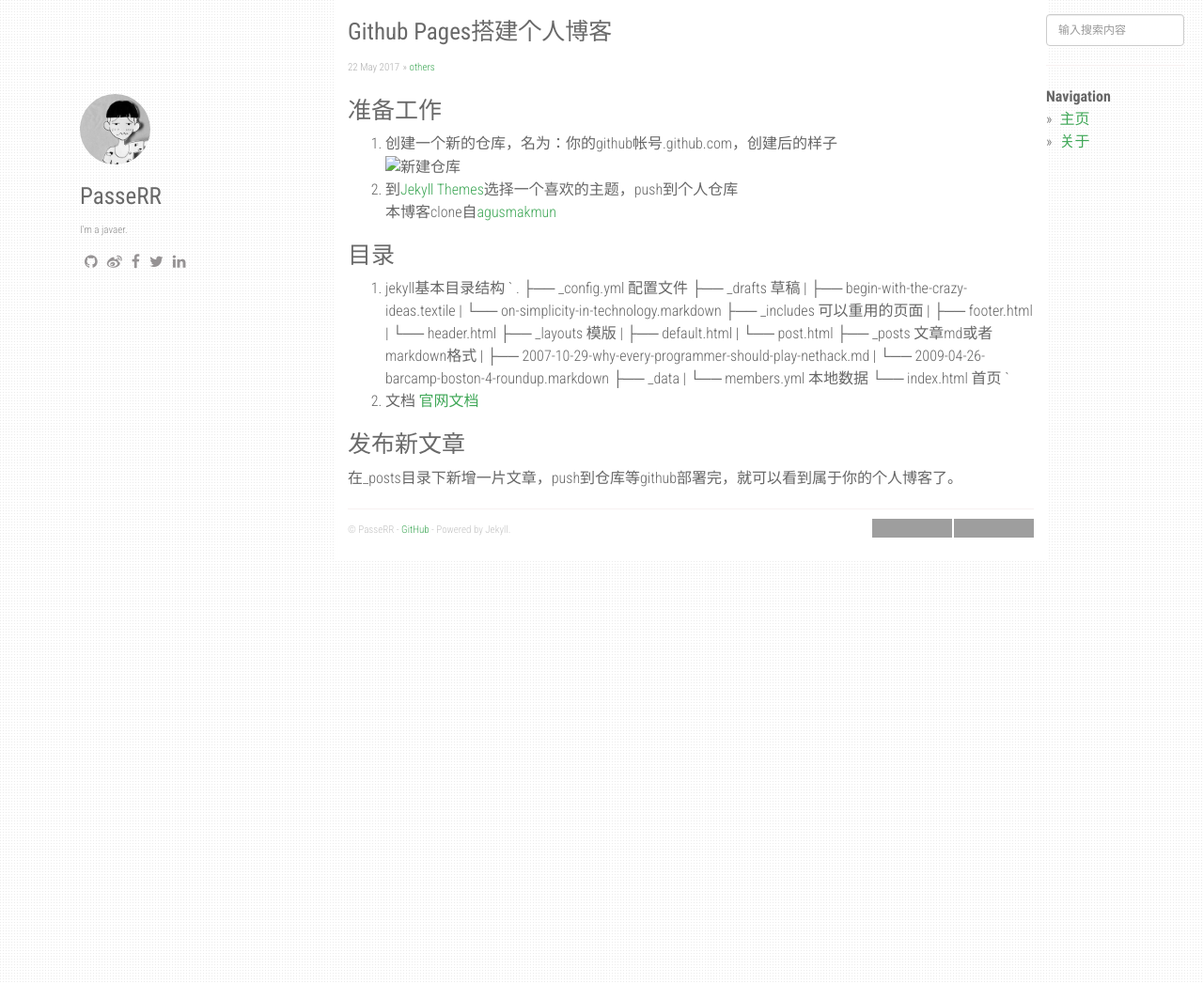
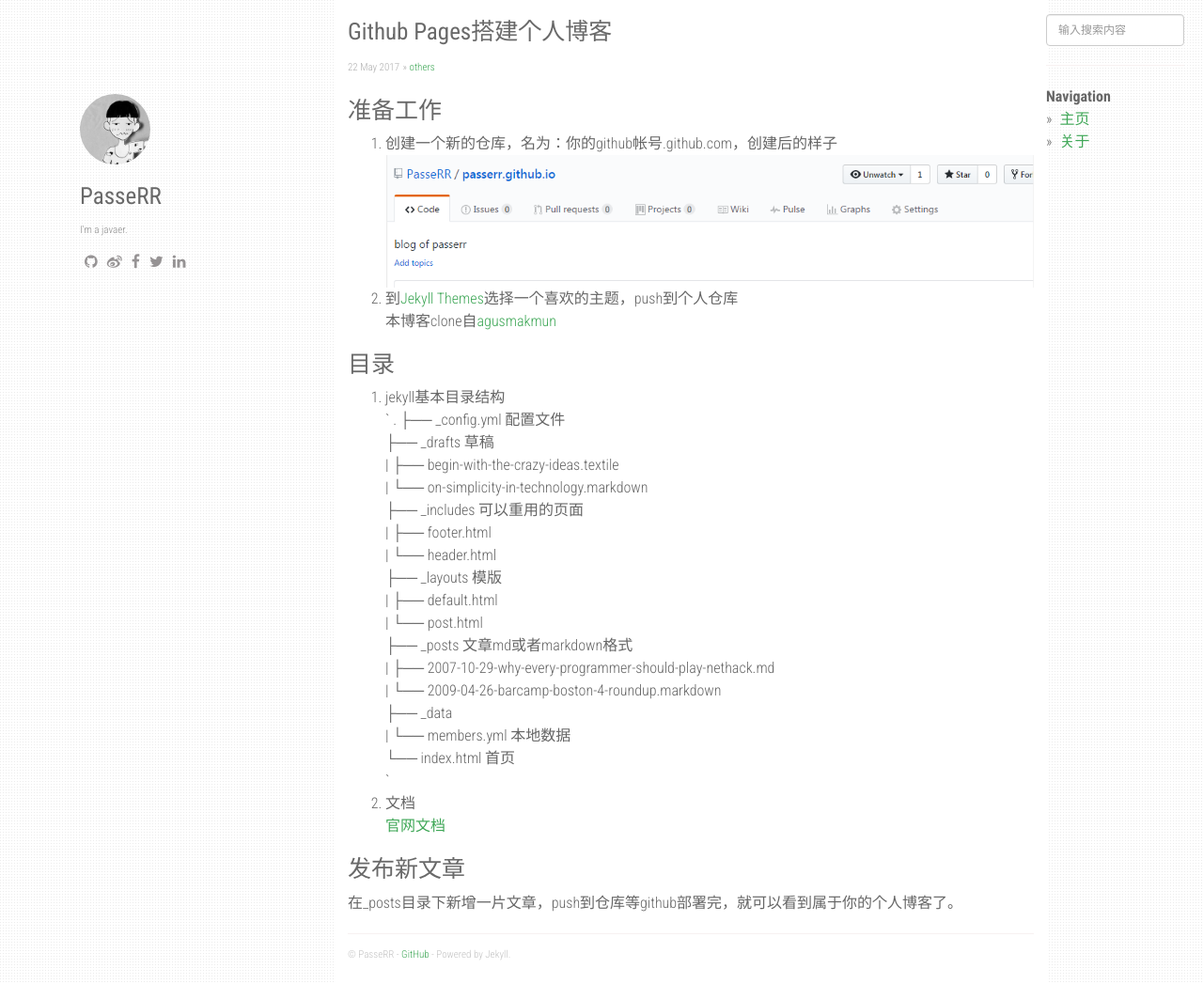
Before and after one commit to PasseRR/passerr.github.io, a Jekyll site: the page built from _posts/2017-05-22-github-pages.md, in a window 1280 px wide. Shown: the whole page at 94% size. Built offline with Jekyll 4.4.1, drawn with Linux system fonts in a browser that asks for light colours; nearby versions of some CDN libraries; comment, search, counter and statistics services are not loaded; grey boxes are pictures that could not be loaded.

Commit message:
github pages搭建博客

```diff
--- a/_posts/2017-05-22-github-pages.md
+++ b/_posts/2017-05-22-github-pages.md
@@ -6,7 +6,7 @@ categories: [others]
 ---
 # 准备工作
 1. 创建一个新的仓库，名为：你的github帐号.github.com，创建后的样子
-![新建仓库](/images/2017.05.22/repository.png)
+![新建仓库](/images/2017-05-22/repository.png)
 2. 到[Jekyll Themes](http://jekyllthemes.org/)选择一个喜欢的主题，push到个人仓库
 本博客clone自[agusmakmun](https://github.com/agusmakmun/agusmakmun.github.io)
 
```
Also changed, not shown: images/2017-05-22/repository.png (renamed from _posts/images/2017.05.22/repository.png).
